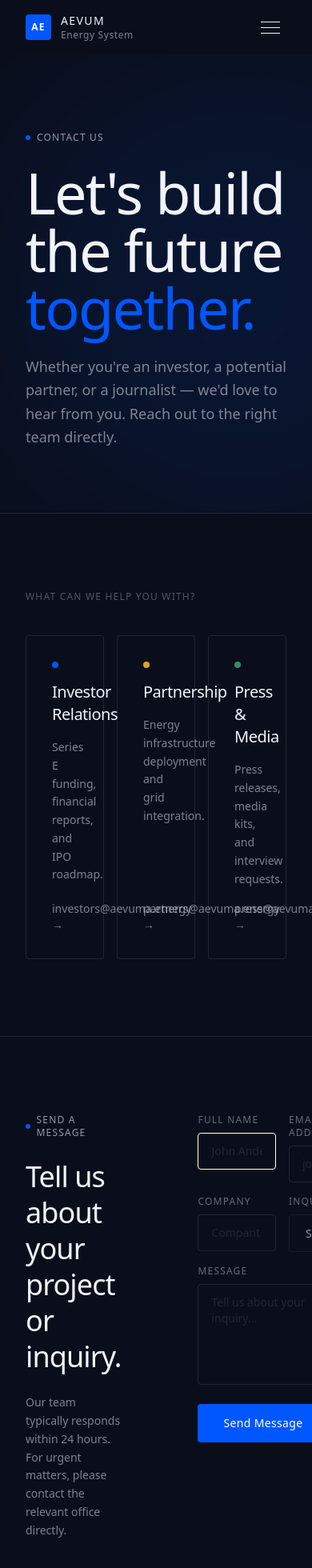
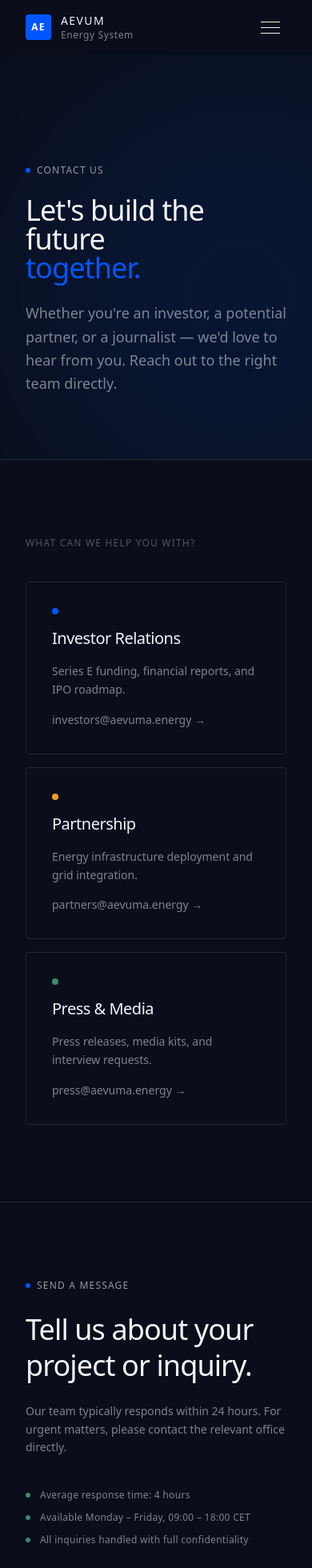
Before and after one commit to gadangKhalis/aevuma-energy, a Next.js app: page /contact in a window 390 px wide. Shown: the top 1960 px of the page at 80% size. Built offline with nearby package versions, Linux system fonts and the light colour scheme.

Commit message:
style: apply responsive for contact page fix

```diff
--- a/src/app/contact/page.js
+++ b/src/app/contact/page.js
@@ -60,7 +60,7 @@ export default function ContactPage() {
               Contact Us
             </span>
           </div>
-          <h1 className="text-arctic-white text-7xl font-medium tracking-tight leading-none mb-6 max-w-3xl">
+          <h1 className="text-arctic-white text-4xl md:text-5xl lg:text-7xl font-medium tracking-tight leading-none mb-6 max-w-3xl">
             Let's build the future <br />
             <span className="text-solar-blue">together.</span>
           </h1>
@@ -76,7 +76,7 @@ export default function ContactPage() {
         <p className="text-arctic-white text-xs tracking-widest uppercase opacity-30 mb-10">
           What can we help you with?
         </p>
-        <div className="grid grid-cols-3 gap-4">
+        <div className="grid grid-cols-1 md:grid-cols-2 lg:grid-cols-3 gap-4">
           {inquiries.map((item) => (
             <div
               key={item.type}
@@ -103,10 +103,7 @@ export default function ContactPage() {
       {/* Contact Form */}
       <section className="border-t border-white/10 py-24">
         <div className="max-w-7xl mx-auto px-8">
-          <div
-            className="grid gap-24"
-            style={{ gridTemplateColumns: "1fr 1.2fr" }}
-          >
+          <div className="grid grid-cols-1 lg:grid-cols-2 gap-24">
             <div className="flex flex-col gap-6">
               <div className="flex items-center gap-2">
                 <div className="w-1.5 h-1.5 rounded-full bg-solar-blue" />
@@ -144,7 +141,7 @@ export default function ContactPage() {
             </div>
 
             <div className="flex flex-col gap-4">
-              <div className="grid grid-cols-2 gap-4">
+              <div className="grid grid-cols-1 lg:grid-cols-2 gap-4">
                 <div className="flex flex-col gap-2">
                   <label className="text-arctic-white text-xs opacity-40 tracking-widest uppercase">
                     Full Name
@@ -152,7 +149,7 @@ export default function ContactPage() {
                   <input
                     type="text"
                     placeholder="John Anderson"
-                    className="bg-transparent border border-white /10 rounded-sm px-4 py-3 text-arctic-white text-sm placeholder:opacity-20 focus:outline-none focus:border-white/30 transaction-all duration-200"
+                    className="bg-transparent border border-white/10 rounded-sm px-4 py-3 text-arctic-white text-sm placeholder:opacity-20 focus:outline-none focus:border-white/30 transition-all duration-200"
                   />
                 </div>
                 <div className="flex flex-col gap-2">
@@ -168,7 +165,7 @@ export default function ContactPage() {
               </div>
 
               {/* Row 2 */}
-              <div className="grid grid-cols-2 gap-4">
+              <div className="grid grid-cols-1 sm:grid-cols-2 gap-4">
                 <div className="flex flex-col gap-2">
                   <label className="text-arctic-white text-xs opacity-40 tracking-widest uppercase">
                     Company
@@ -219,7 +216,7 @@ export default function ContactPage() {
           <p className="text-arctic-white text-xs tracking-widest uppercase opacity-30 mb-10">
             Global Offices
           </p>
-          <div className="grid grid-cols-3 gap-4">
+          <div className="grid grid-cols-1 md:grid-cols-2 lg:grid-cols-3 gap-4">
             {offices.map((office) => (
               <div
                 key={office.city}
@@ -255,7 +252,7 @@ export default function ContactPage() {
 
       {/* ── Footer disclaimer ── */}
       <div className="border-t border-white/10 py-6">
-        <div className="max-w-7xl mx-auto px-8 flex items-center justify-between">
+        <div className="max-w-7xl mx-auto px-8 flex flex-col md:flex-row items-start md:items-center justify-between gap-4">
           <span className="text-arctic-white text-xs opacity-30 tracking-wide">
             © 2026 AEVUMA Energy Systems. All rights reserved.
           </span>
```
